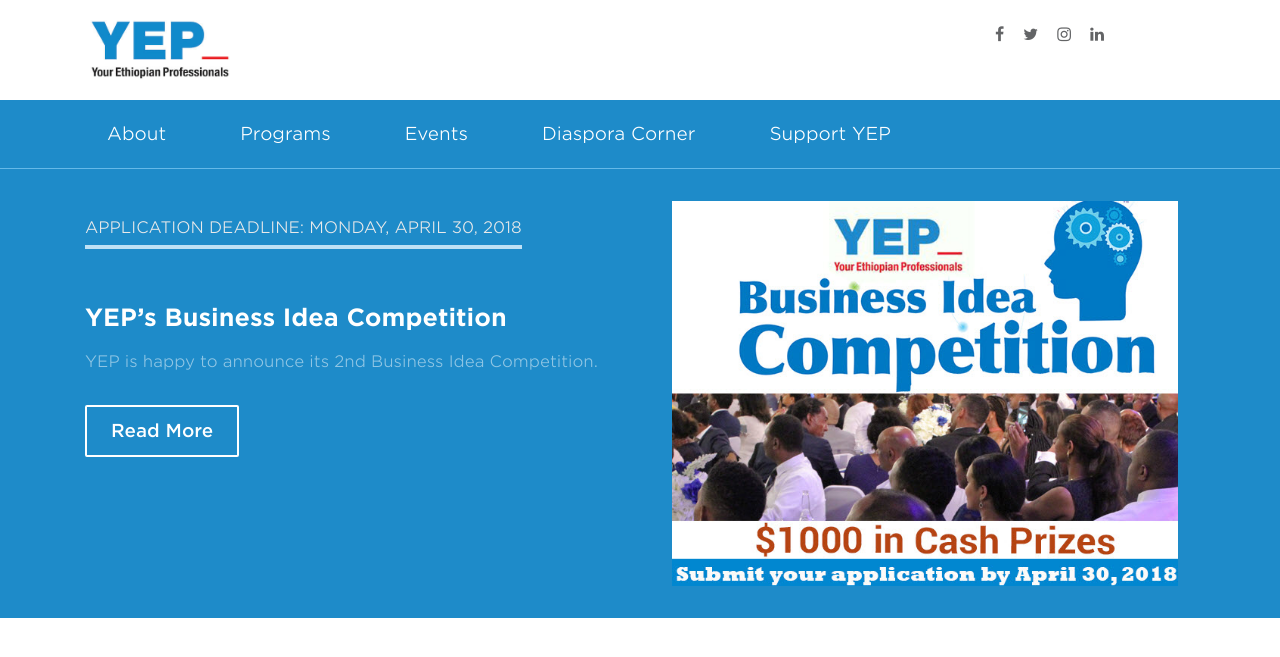
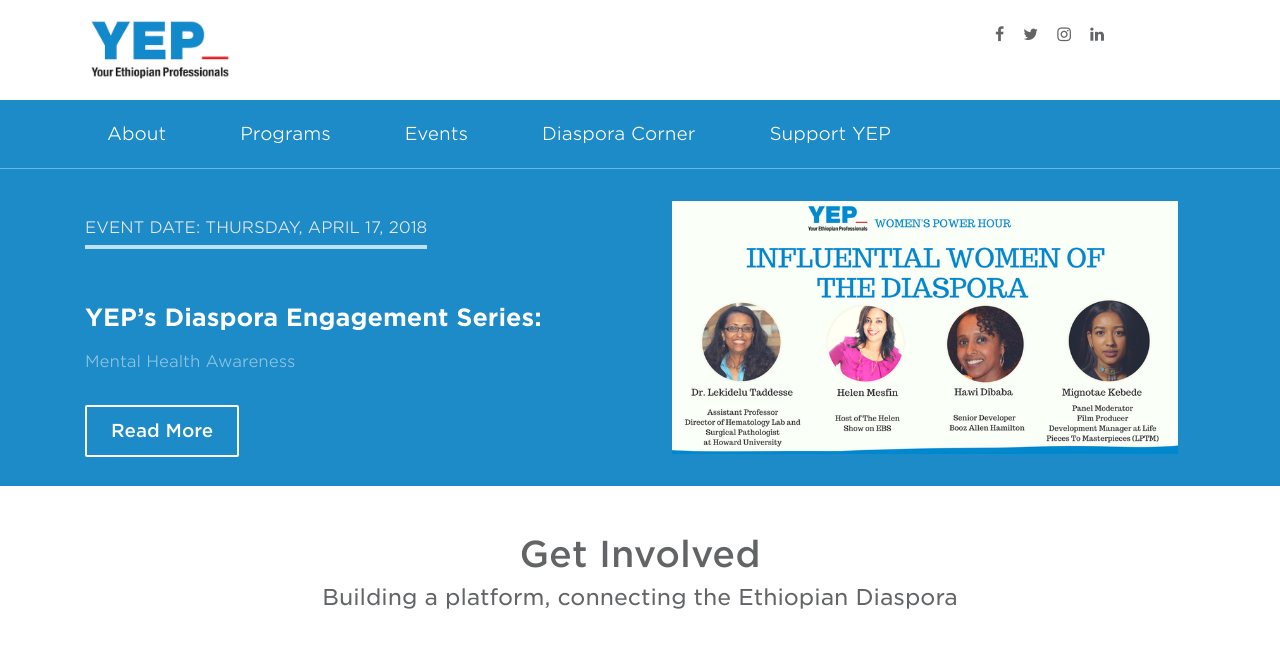
Before and after one commit to YEPNetwork/yepnetwork.github.io, a Jekyll site: the page built from index.html, in a window 1280 px wide and 900 px high, cut to the strip 0-666 px from the top of the window. Shown: the top 657 px of the strip. Built offline with Jekyll 4.4.1, drawn with Linux system fonts in a browser that asks for light colours; nearby versions of some CDN libraries; comment, search, counter and statistics services are not loaded.

Commit message:
Update hero.yml

```diff
--- a/_data/hero.yml
+++ b/_data/hero.yml
@@ -1,9 +1,9 @@
 # This is the hero on the front page. It will only show the first one.
-- title: 'YEP’s Business Idea Competition'
-  date: 'Application Deadline: Monday, April 30, 2018 '
-  url: 'https://yepnetwork.github.io/business-idea/'
-  desc: 'YEP is happy to announce its 2nd Business Idea Competition.'
-  image: /assets/images/hero/business_idea_competition.jpg
+- title: 'YEP’s Diaspora Engagement Series:'
+  date: 'EVENT DATE: Thursday, April 17, 2018'
+  url: 'https://yepnetwork.github.io/events/'
+  desc: 'Mental Health Awareness'
+  image: /assets/images/events/2018-03-22-influential-women-diaspora.jpg
 - title: 'Lorem Ipsum'
   date: 'Thursday, March 15, 2018'
   url: '/events/'
```
